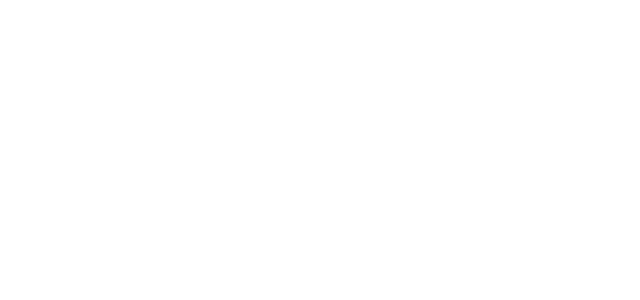
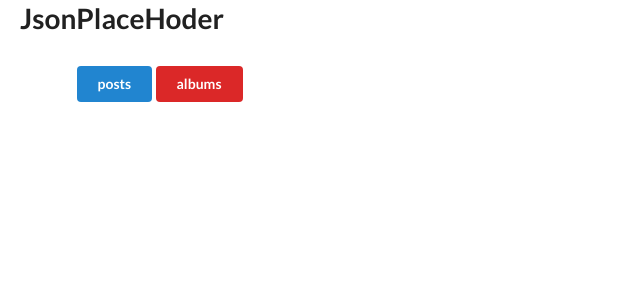
Before and after one commit to cotoro-lab/helloreact, a React (Create React App) app: page /jsonph-page in a window 1280 px wide. Before the commit this address had no page. Shown: the top 300 px of the page, without its empty margins (0-640 px from the left). Built offline with nearby package versions, Linux system fonts and the light colour scheme.

Commit message:
study axios

```diff
--- a/package.json
+++ b/package.json
@@ -10,10 +10,11 @@
     "@types/node": "^16.18.59",
     "@types/react": "^18.2.33",
     "@types/react-dom": "^18.2.14",
+    "axios": "^1.6.0",
     "react": "^18.2.0",
     "react-dom": "^18.2.0",
     "react-router-dom": "^6.18.0",
-    "react-scripts": "^3.0.1",
+    "react-scripts": "^5.0.1",
     "typescript": "^4.9.5",
     "web-vitals": "^2.1.4"
   },
--- a/src/App.tsx
+++ b/src/App.tsx
@@ -10,6 +10,7 @@
         <ul>
           <li><Link to="prop-page">ボタンを使ってpropを簡単に理解する</Link></li>
           <li><Link to="counter-page">Counterを作成してstateを簡単に理解する</Link></li>
+          <li><Link to="jsonph-page">axiosを用いたHTTP通信</Link></li>
         </ul>
       </nav>
 
--- /dev/null
+++ b/src/JsonPlaceHolder.tsx
@@ -0,0 +1,39 @@
+import React, {useState} from 'react';
+
+import jsonplaceholder from './apis/jsonplaceholder';
+import JsonphButton from './components/JsonphButton';
+import JsonphResouces from './components/JsonphResources';
+
+export const JsonPlaceHolder = () => {
+    const [resources, setResources] = useState([]);
+
+    const getPosts=async()=>{
+        try{
+            const posts = await jsonplaceholder.get('/posts');
+            setResources(posts.data);
+        }catch (err){
+            console.log(err);
+        }
+    };
+
+    const getAlbums=async()=>{
+        try{
+            const albums = await jsonplaceholder.get('/albums');
+            setResources(albums.data);
+        }catch (err){
+            console.log(err);
+        }
+    };
+
+    return (
+        <div>
+            <h1 style={{marginLeft: '20px'}}>JsonPlaceHoder</h1>
+            <div className='ui container' style={{ marginTop: '30px' }}>
+                <JsonphButton onClickElement={getPosts} color='primary' text='posts' />
+                <JsonphButton onClickElement={getAlbums} color='red' text='albums' />
+                <JsonphResouces resources={resources}/>
+            </div>
+        </div>
+
+    )
+};
--- a/src/RouterConfig.tsx
+++ b/src/RouterConfig.tsx
@@ -4,6 +4,7 @@
 import App from './App';
 import { PropPage } from './PropPage';
 import { CounterPage } from './CounterPage';
+import { JsonPlaceHolder } from './JsonPlaceHolder';
 
 export const RouterConfig:React.VFC = () => {
     return (
@@ -13,6 +14,7 @@
             <Route index element={<App />} />
             <Route path='prop-page' index element={<PropPage />} />
             <Route path='counter-page' index element={<CounterPage />} />
+            <Route path='jsonph-page' index element={<JsonPlaceHolder />} />
         </Routes>
         </BrowserRouter>
         </>
--- /dev/null
+++ b/src/apis/jsonplaceholder.tsx
@@ -0,0 +1,5 @@
+import axios from 'axios';
+
+export default axios.create({
+    baseURL: 'https://jsonplaceholder.typicode.com'
+})
--- /dev/null
+++ b/src/components/JsonphButton.tsx
@@ -0,0 +1,16 @@
+import React from 'react';
+
+
+type Props = {
+    onClickElement: () => void
+    color: string
+    text: string
+}
+
+const JsonphButton = (props: Props) => {
+    return (
+        <button onClick={props.onClickElement} className={`ui ${props.color} button`}>{props.text}</button>
+    )
+};
+
+export default JsonphButton;
--- /dev/null
+++ b/src/components/JsonphResources.tsx
@@ -0,0 +1,17 @@
+import React from 'react';
+
+type MyComponentProps = {
+    resources: {id: string; title: string;}[];
+}
+
+const JsonphResouces = (props: MyComponentProps) => {
+    return (
+        <React.Fragment>
+            {props.resources.map((resource) => (
+                <p key={resource.id}>{resource.title}</p>
+            ))}
+        </React.Fragment>
+    )
+};
+
+export default JsonphResouces;
```
Also changed, not shown: 1 other file (tests, documents, lock files or other folders).
